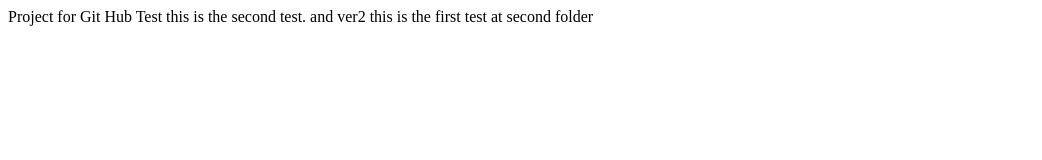
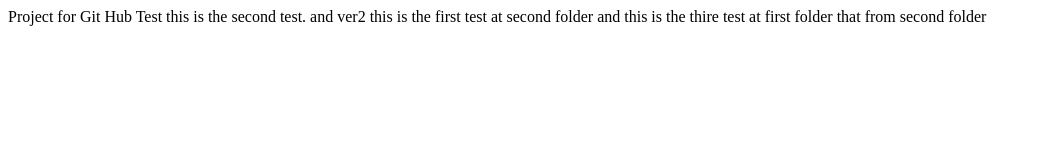
Before and after one commit to Kimrade/cat, a plain HTML site: page index.html in a window 1280 px wide. Shown: the whole page, without its empty margins (0-1042 px from the left). Drawn offline with Linux system fonts and the light colour scheme.

Commit message:
first folder ver3

```diff
--- a/index.html
+++ b/index.html
@@ -10,5 +10,7 @@
     Project for Git Hub Test
 	this is the second test. and ver2
 	this is the first test at second folder
+
+	and this is the thire test at first folder that from second folder
 </body>
 </html>
```
